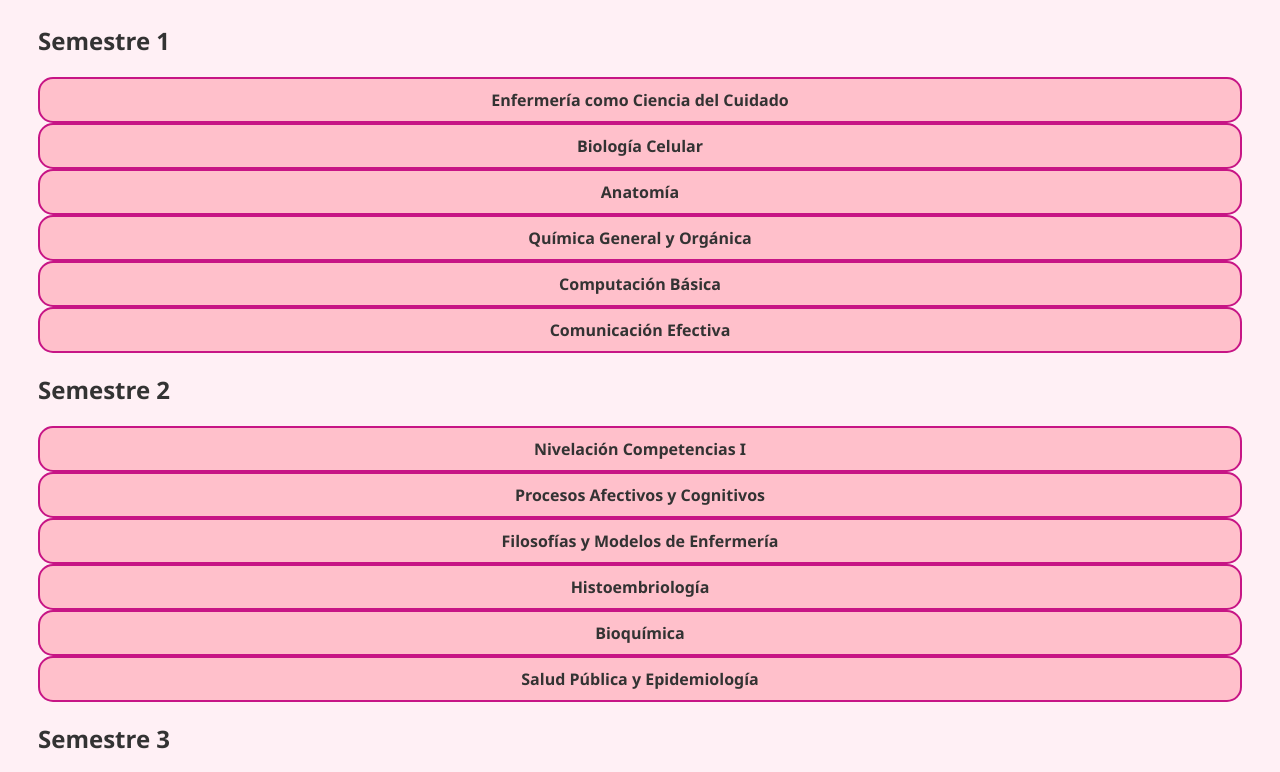
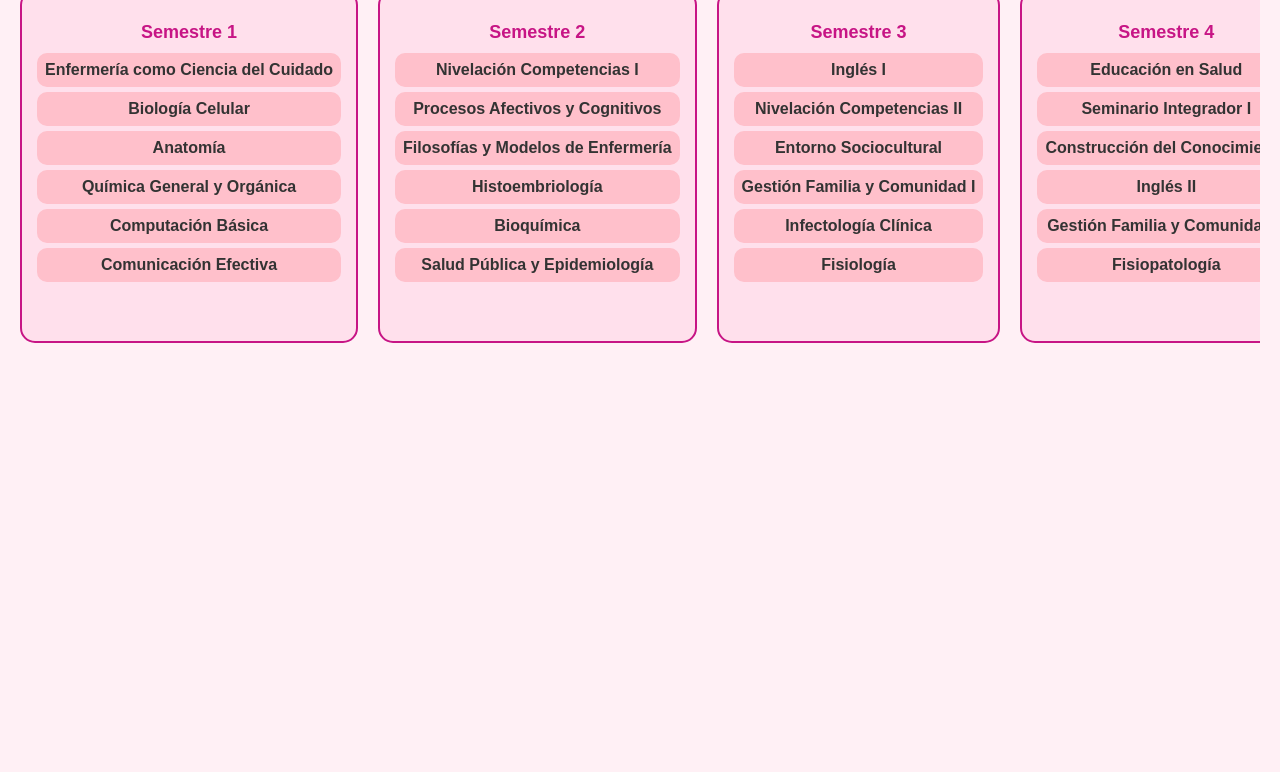
Before and after one commit to Araconz/Malla-Interactiva-Enfermeria, a plain HTML site: page index.html in a window 1280 px wide. Shown: the part 118-890 px from the top of the page. After the commit the page ends 800 px from the top, so only its background shows below. Drawn offline with Linux system fonts and the light colour scheme.

Commit message:
estilos.css

```diff
--- a/estilos.css
+++ b/estilos.css
@@ -1,37 +1,48 @@
 body {
-  font-family: 'Segoe UI', sans-serif;
+  font-family: Arial, sans-serif;
   background-color: #fff0f5;
   color: #333;
-  padding: 30px;
+  margin: 0;
+  padding: 20px;
 }
 
 h1 {
   text-align: center;
   color: #c71585;
-  margin-bottom: 40px;
+  margin-bottom: 30px;
 }
 
-section {
-  margin-bottom: 40px;
+.malla {
+  display: flex;
+  overflow-x: auto;
+  gap: 20px;
+  padding-bottom: 20px;
 }
 
-.semestre {
-  display: flex;
-  flex-wrap: wrap;
-  gap: 12px;
-  margin-bottom: 20px;
-  justify-content: center;
+.semestre-columna {
+  min-width: 220px;
+  background-color: #ffe0ec;
+  border: 2px solid #c71585;
+  border-radius: 15px;
+  padding: 15px;
+  flex-shrink: 0;
+}
+
+.semestre-columna h2 {
+  color: #c71585;
+  font-size: 18px;
+  margin-bottom: 10px;
+  text-align: center;
 }
 
 .ramo {
   background-color: #ffc0cb;
-  border: 2px solid #c71585;
-  border-radius: 15px;
-  padding: 10px 15px;
+  border-radius: 10px;
+  margin: 5px 0;
+  padding: 8px;
   cursor: pointer;
-  transition: 0.2s ease;
   font-weight: bold;
-  min-width: 180px;
+  transition: 0.2s;
   text-align: center;
 }
 
@@ -41,6 +52,6 @@ section {
 
 .ramo.aprobado {
   text-decoration: line-through;
-  background-color: #ffe4ec;
+  background-color: #ffeef3;
   color: #999;
 }
```
